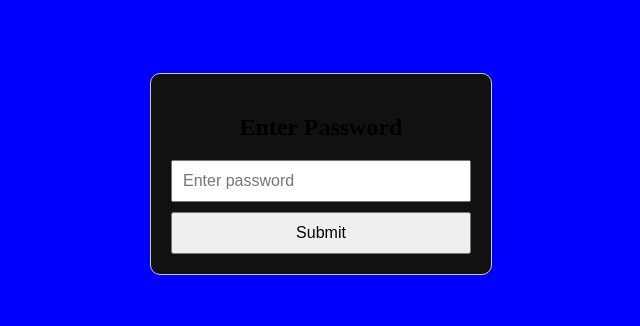
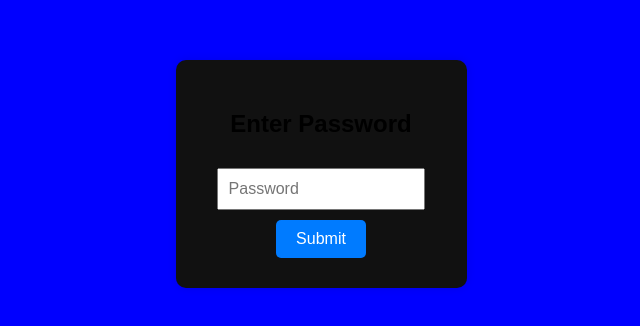
Before and after one commit to Talha-07-live/Talha-s-Premium2, a plain HTML site: page index.html in a window 1280 px wide. Shown: the part 226-552 px from the top of the page, without its empty margins (319-959 px from the left). Drawn offline with Linux system fonts and the light colour scheme.

Commit message:
Update index.html

```diff
--- a/index.html
+++ b/index.html
@@ -3,103 +3,72 @@
 <head>
     <meta charset="UTF-8">
     <meta name="viewport" content="width=device-width, initial-scale=1.0">
-    <title>Talha's Stream Premium</title>
+    <title>Protected Page</title>
     <style>
-        html, body {
-            margin: 0;
-            padding: 0;
-            width: 100%;
-            height: 100%;
-            overflow: hidden;
+        body {
+            font-family: Arial, sans-serif;
             display: flex;
             justify-content: center;
             align-items: center;
+            height: 100vh;
             background-color: #0000FF;
+            margin: 0;
         }
 
-        .password-container {
-            display: flex;
-            flex-direction: column;
-            align-items: center;
-            justify-content: center;
-            width: 300px;
-            padding: 20px;
+        #password-form {
+            text-align: center;
             background: #111;
-            border: 1px solid #ccc;
-            box-shadow: 0px 0px 10px rgba(0, 0, 0, 0.1);
+            padding: 30px;
             border-radius: 10px;
+            box-shadow: 0 0 10px rgba(0, 0, 0, 0.1);
         }
 
-        .iframe-container {
-            display: none; /* Initially hidden */
-            position: relative;
-            width: 100%;
-            height: 100%;
-            overflow: hidden;
+        input[type="password"] {
+            padding: 10px;
+            margin: 10px 0;
+            width: 80%;
+            font-size: 16px;
         }
 
-        .iframe-container iframe {
-            position: absolute;
-            top: 0;
-            left: 0;
-            width: 100%;
-            height: 100%;
+        input[type="submit"] {
+            padding: 10px 20px;
+            font-size: 16px;
+            background-color: #007bff;
+            color: white;
             border: none;
-        }
-
-        .iframe-container .poster {
-            position: absolute;
-            top: 0px; /* Adjust the top position */
-            left: -10px; /* Adjust the left position */
-            width: 450px; /* Adjust the width */
-            height: auto;
-            z-index: 1;
+            border-radius: 5px;
             cursor: pointer;
         }
 
-        #passwordInput {
-            padding: 10px;
-            font-size: 16px;
-            margin-bottom: 10px;
-            width: 100%;
-            box-sizing: border-box;
-        }
-
-        #submitButton {
-            padding: 10px;
-            font-size: 16px;
-            width: 100%;
-            cursor: pointer;
+        input[type="submit"]:hover {
+            background-color: #0056b3;
         }
     </style>
 </head>
 <body>
-    <div class="password-container" id="passwordContainer">
+
+<div id="password-form">
     <h2>Enter Password</h2>
-        <input type="password" id="passwordInput" placeholder="Enter password">
-        <button id="submitButton">Submit</button>
-    </div>
-
-    <div class="iframe-container" id="iframeContainer">
-        <iframe
-            src="https://bokulsports.com/"
-            scrolling="yes"
-            allowfullscreen
-            sandbox="allow-scripts allow-same-origin">
-        </iframe>
-        <img src="https://s12.gifyu.com/images/SDoZ8.jpg" alt="Poster" class="poster">
+    <form onsubmit="return checkPassword()">
+        <input type="password" id="password" placeholder="Password" required>
+        <br>
+        <input type="submit" value="Submit">
+    </form>
 </div>
 
 <script>
-        document.getElementById('submitButton').addEventListener('click', function() {
-            const password = document.getElementById('passwordInput').value;
-            if (password === 'Talha') {
-                document.getElementById('passwordContainer').style.display = 'none';
-                document.getElementById('iframeContainer').style.display = 'block';
+    function checkPassword() {
+        const password = document.getElementById('password').value;
+        const correctPassword = 'Talha'; // Password
+
+        if (password === correctPassword) {
+            window.location.href = 'https://bokulsports.com/'; // Replace with your protected link
         } else {
             alert('Incorrect password. Please try again.');
         }
-        });
+        return false;
+    }
 </script>
+
 </body>
 </html>
```
Lines whose indentation alone changed are shown as unchanged.
